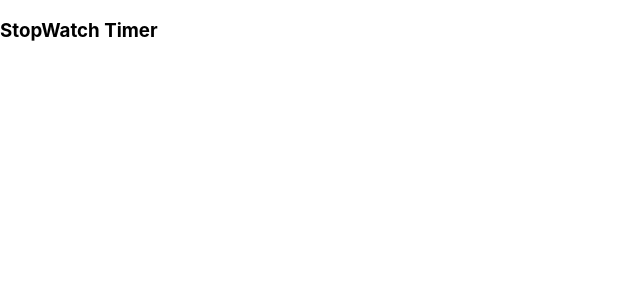
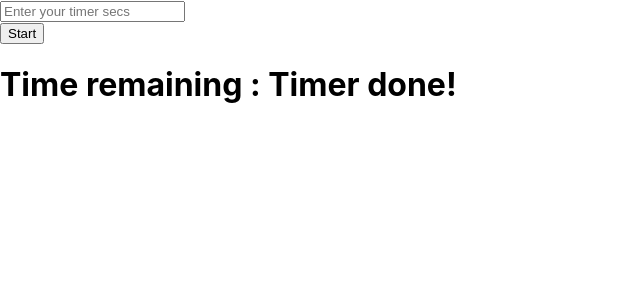
Before and after one commit to suhaansridhar/practice, a React (Create React App) app: page / in a window 1280 px wide. Shown: the top 300 px of the page, without its empty margins (0-640 px from the left). Built offline with nearby package versions, Linux system fonts and the light colour scheme.

Commit message:
added timer

```diff
--- a/src/App.js
+++ b/src/App.js
@@ -1,9 +1,10 @@
 import Stopwatch from "./Components.js/Stopwatch";
+import Timer from "./Components.js/Timer";
 
 function App(){
   return(
     <div className="app--container">
-      <Stopwatch />
+      <Timer />
     </div>
   )
 }
--- a/src/Components.js/Stopwatch.js
+++ b/src/Components.js/Stopwatch.js
@@ -1,10 +1,28 @@
+import {useEffect, useState} from 'react';
+
 function Stopwatch(){
+    const [seconds, setSeconds] = useState(30);
+    const [flag, setFlag] = useState(false);
+
+    useEffect(() => {
+        if(flag){
+            const timer = setInterval(() => {
+                if(seconds > 0){
+                    setSeconds(prevValue => prevValue - 1);
+                }else{
+                    clearInterval(timer);
+                }
+            }, 1000)
+        }
+    }, [flag]);
+
     return(
         <div className="stopwatch--container">
             <h3>StopWatch Timer</h3>
             <div className='stopwatch--container--inner'>
-
+                <h3>{seconds} secs</h3>
             </div>
+            <button onClick={() => setFlag(!flag)}>Start</button>
         </div>
     )
 }
--- /dev/null
+++ b/src/Components.js/Timer.js
@@ -0,0 +1,41 @@
+import { useEffect, useState } from "react";
+import Input from "../ControlledInputs/Input";
+
+function Timer(){
+
+    const [timerSeconds, setTimerSeconds] = useState("");
+    const [flag, setFlag] = useState(true);
+
+    function handleChange(event){
+        setTimerSeconds(event.target.value);
+    }
+
+    useEffect(() => {
+        if(flag){
+            const timer = setInterval(() => {
+                if(timerSeconds > 0){
+                    setTimerSeconds(prev => prev - 1);
+                }else{
+                    setTimerSeconds("Timer done!");
+                    clearInterval(timer);
+                }
+            }, 1000)
+        }
+    }, [flag])
+
+    return(
+        <div className="timer--container">
+            <Input
+                type = "number"
+                placeholder = "Enter your timer secs"
+                name = 'timer'
+                value = {timerSeconds}
+                handleChange = {handleChange}
+            />
+            <button onClick={() => setFlag(prev => !prev)}>Start</button>
+            <h1>Time remaining : {timerSeconds}</h1>
+        </div>
+    )
+}
+
+export default Timer;
--- a/src/ControlledInputs/Input.js
+++ b/src/ControlledInputs/Input.js
@@ -2,10 +2,11 @@ function Input(props){
     return(
         <div>
             <input
-                type={props.type}
-                name={props.name}
-                placeholder={props.placeholder}
-                onChange = {props.handleChange}/>
+                type={props.type || ''}
+                name={props.name || ''}
+                value={props.value || ''}
+                placeholder={props.placeholder || ''}
+                onChange = {props.handleChange || ''}/>
         </div>
     )
 }
```
